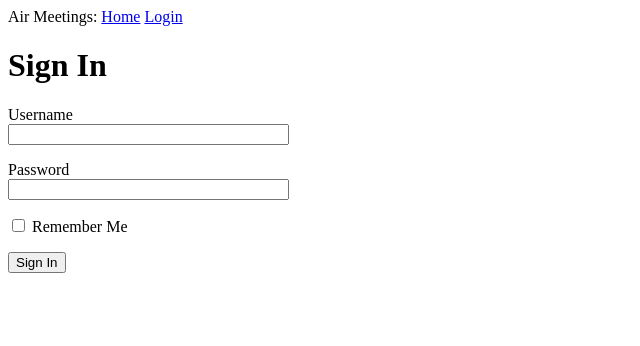
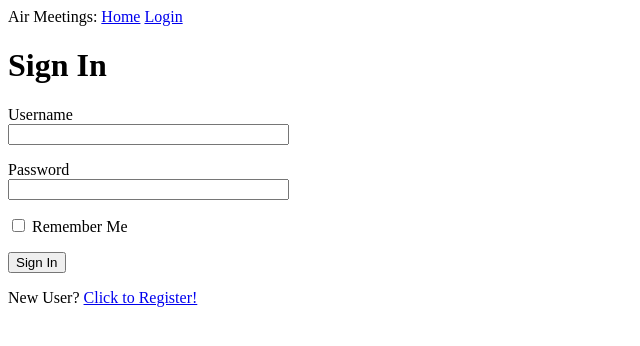
Before and after one commit to pbierach/AirMeetings, a Flask app: page /login in a window 1280 px wide. Shown: the top 346 px of the page, without its empty margins (0-640 px from the left). Run offline with Flask 2, Linux system fonts and the light colour scheme; some libraries are stand-ins or nearby versions.

Commit message:
Register page

```diff
--- a/app/routes.py
+++ b/app/routes.py
@@ -30,6 +30,20 @@ def login():
 def logout():
     logout_user()
     return redirect(url_for('home'))
+
+@app.route('/register', methods=['GET', 'POST'])
+def register():
+    if current_user.is_authenticated:
+        return redirect(url_for('home'))
+    form = RegistrationForm()
+    if form.validate_on_submit():
+        user = User(username=form.username.data, email=form.email.data)
+        user.set_password(form.password.data)
+        db.session.add(user)
+        db.session.commit()
+        flash('Congratulations, you are now a registered user!')
+        return redirect(url_for('home'))
+    return render_template('register.html', title='Register', form=form)
 
 
 @app.route('/reset_db')
--- a/app/templates/login.html
+++ b/app/templates/login.html
@@ -20,6 +20,7 @@
         </p>
         <p>{{ form.remember_me() }} {{ form.remember_me.label }}</p>
         <p>{{ form.submit() }}</p>
+    <p>New User? <a href="{{ url_for('register') }}">Click to Register!</a></p>
     </form>
 
 {% endblock %}
```
